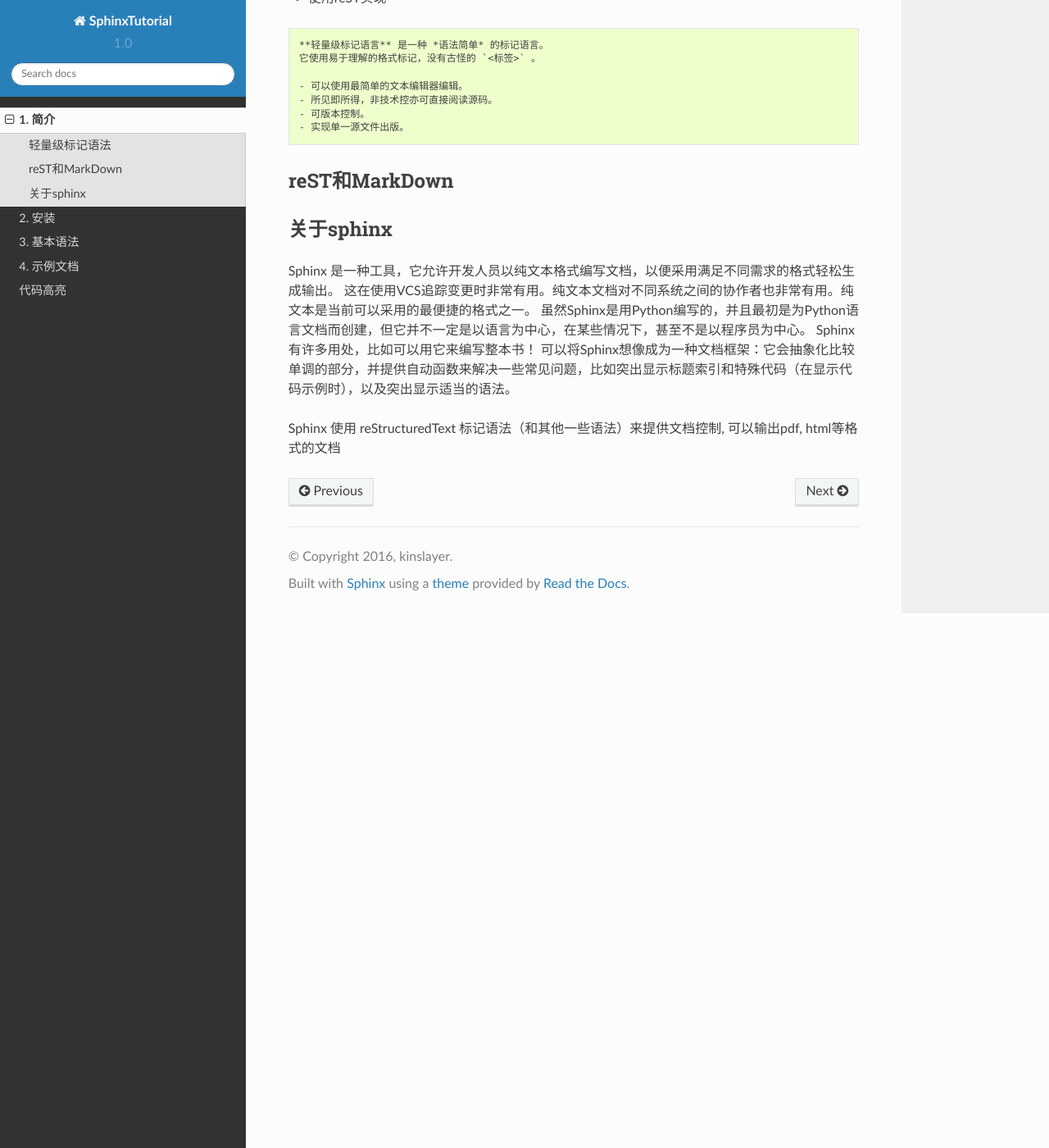
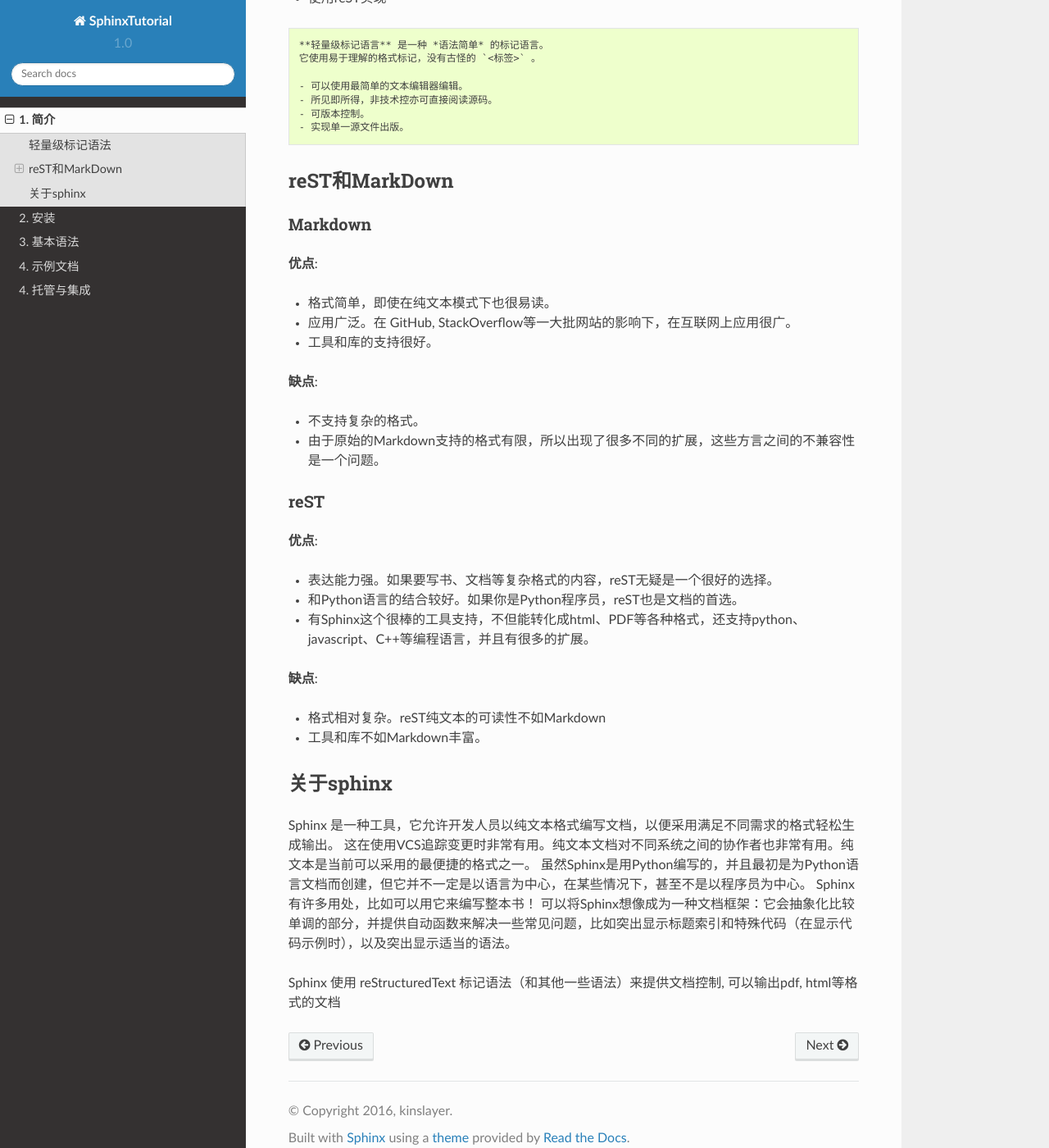
Before and after one commit to happyyst/SphinxTutorial, a Sphinx documentation site: the page built from source/intro.rst, in a window 1280 px wide and 1400 px high, scrolled down 716 px. Shown: the whole window at 82% size. Built offline with Sphinx 7.4.7 and the Read the Docs theme 2.0.0, drawn with Linux system fonts in a browser that asks for light colours.

Commit message:
文档完善

```diff
--- a/source/index.rst
+++ b/source/index.rst
@@ -11,8 +11,7 @@
     install
     basic
     doctor
-    codeblock
+    integration
 
-* :ref:`genindex`
-* :ref:`modindex`
+* ref:`genindex`
 * :ref:`search`
--- a/source/intro.rst
+++ b/source/intro.rst
@@ -1,9 +1,5 @@
 1. 简介
 =====
-
-
-
-
 
 轻量级标记语法
 -------
@@ -15,8 +11,6 @@
 - 所见即所得，非技术控亦可直接阅读源码。
 - 可版本控制。
 - 实现单一源文件出版。
-
-
 
 * 使用html实现
 
@@ -45,10 +39,36 @@
     - 可版本控制。
     - 实现单一源文件出版。
 
-
 reST和MarkDown
 -------------
 
+Markdown
+^^^^^^^^
+
+**优点**:
+
+* 格式简单，即使在纯文本模式下也很易读。
+* 应用广泛。在 GitHub, StackOverflow等一大批网站的影响下，在互联网上应用很广。
+* 工具和库的支持很好。
+
+**缺点**:
+
+* 不支持复杂的格式。
+* 由于原始的Markdown支持的格式有限，所以出现了很多不同的扩展，这些方言之间的不兼容性是一个问题。
+
+reST
+^^^^
+
+**优点**:
+
+* 表达能力强。如果要写书、文档等复杂格式的内容，reST无疑是一个很好的选择。
+* 和Python语言的结合较好。如果你是Python程序员，reST也是文档的首选。
+* 有Sphinx这个很棒的工具支持，不但能转化成html、PDF等各种格式，还支持python、javascript、C++等编程语言，并且有很多的扩展。
+
+**缺点**:
+
+* 格式相对复杂。reST纯文本的可读性不如Markdown
+* 工具和库不如Markdown丰富。
 
 
 关于sphinx
```
Also changed, not shown: source/basic.rst (+37 -9 lines), source/codeblock.rst (+7 -5 lines), source/conf.py (+52 -56 lines), source/install.rst (+20 -4 lines), source/integration.rst (added, +26 -0 lines), source/_static/step1.jpg (added), source/_static/step2.jpg (added), source/_static/step3.jpg (added), source/_static/step4.jpg (added).
